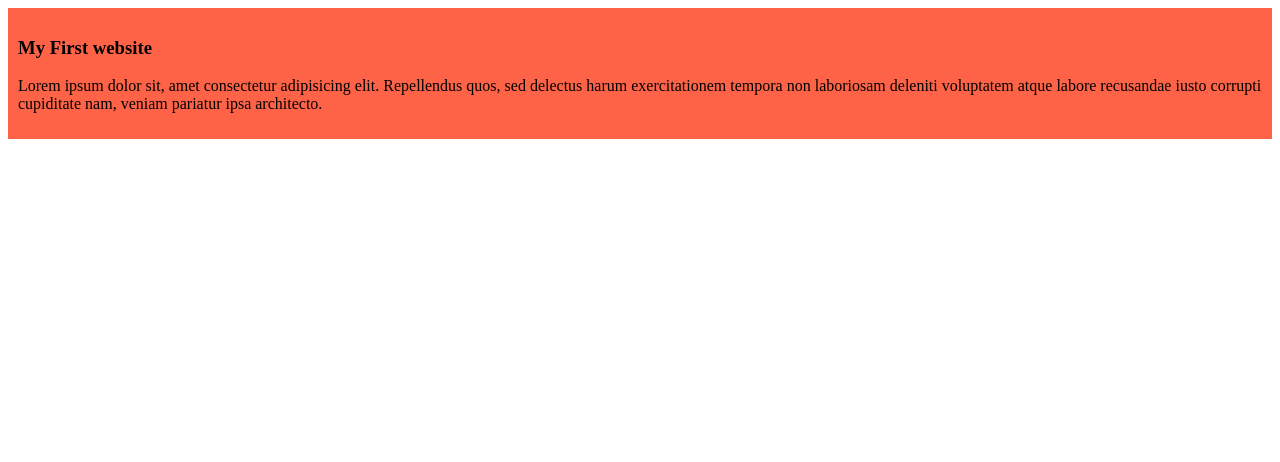
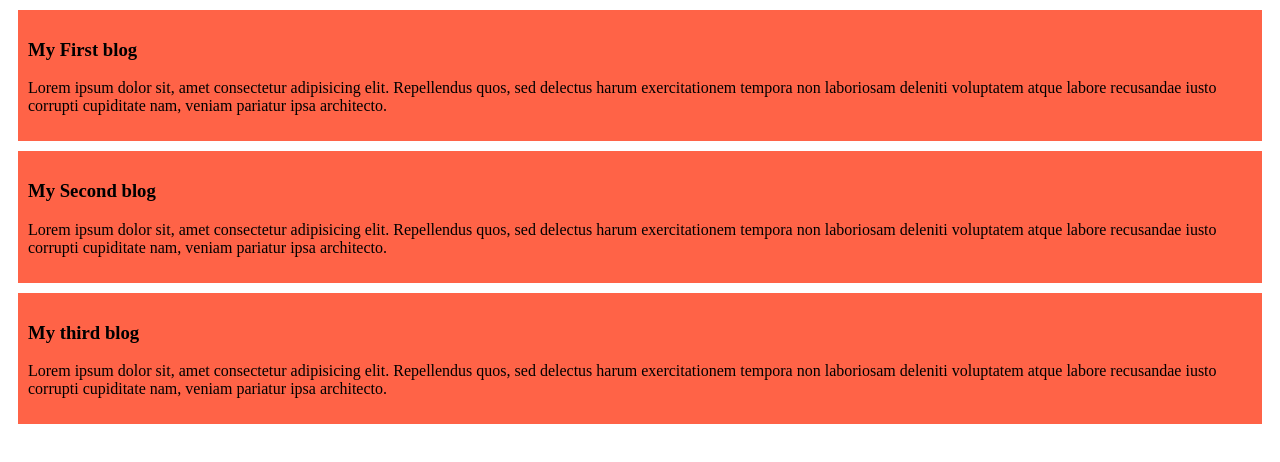
Before and after one commit to Zhyphez/first-repo, a plain HTML site: page index.html in a window 1280 px wide. Drawn offline with Linux system fonts and the light colour scheme.

Commit message:
added the second and the third blog

```diff
--- a/index.html
+++ b/index.html
@@ -11,7 +11,19 @@
 <body>
 <div>
     <h3>
-        My First website
+        My First blog
+    </h3>
+    <p>Lorem ipsum dolor sit, amet consectetur adipisicing elit. Repellendus quos, sed delectus harum exercitationem tempora non laboriosam deleniti voluptatem atque labore recusandae iusto corrupti cupiditate nam, veniam pariatur ipsa architecto.</p>
+</div>
+<div>
+    <h3>
+        My Second blog
+    </h3>
+    <p>Lorem ipsum dolor sit, amet consectetur adipisicing elit. Repellendus quos, sed delectus harum exercitationem tempora non laboriosam deleniti voluptatem atque labore recusandae iusto corrupti cupiditate nam, veniam pariatur ipsa architecto.</p>
+</div>
+<div>
+    <h3>
+        My third blog
     </h3>
     <p>Lorem ipsum dolor sit, amet consectetur adipisicing elit. Repellendus quos, sed delectus harum exercitationem tempora non laboriosam deleniti voluptatem atque labore recusandae iusto corrupti cupiditate nam, veniam pariatur ipsa architecto.</p>
 </div>
--- a/styles/index.css
+++ b/styles/index.css
@@ -1,4 +1,5 @@
 div{
     background-color: tomato;
     padding: 10px;
+    margin: 10px;
 }
```
